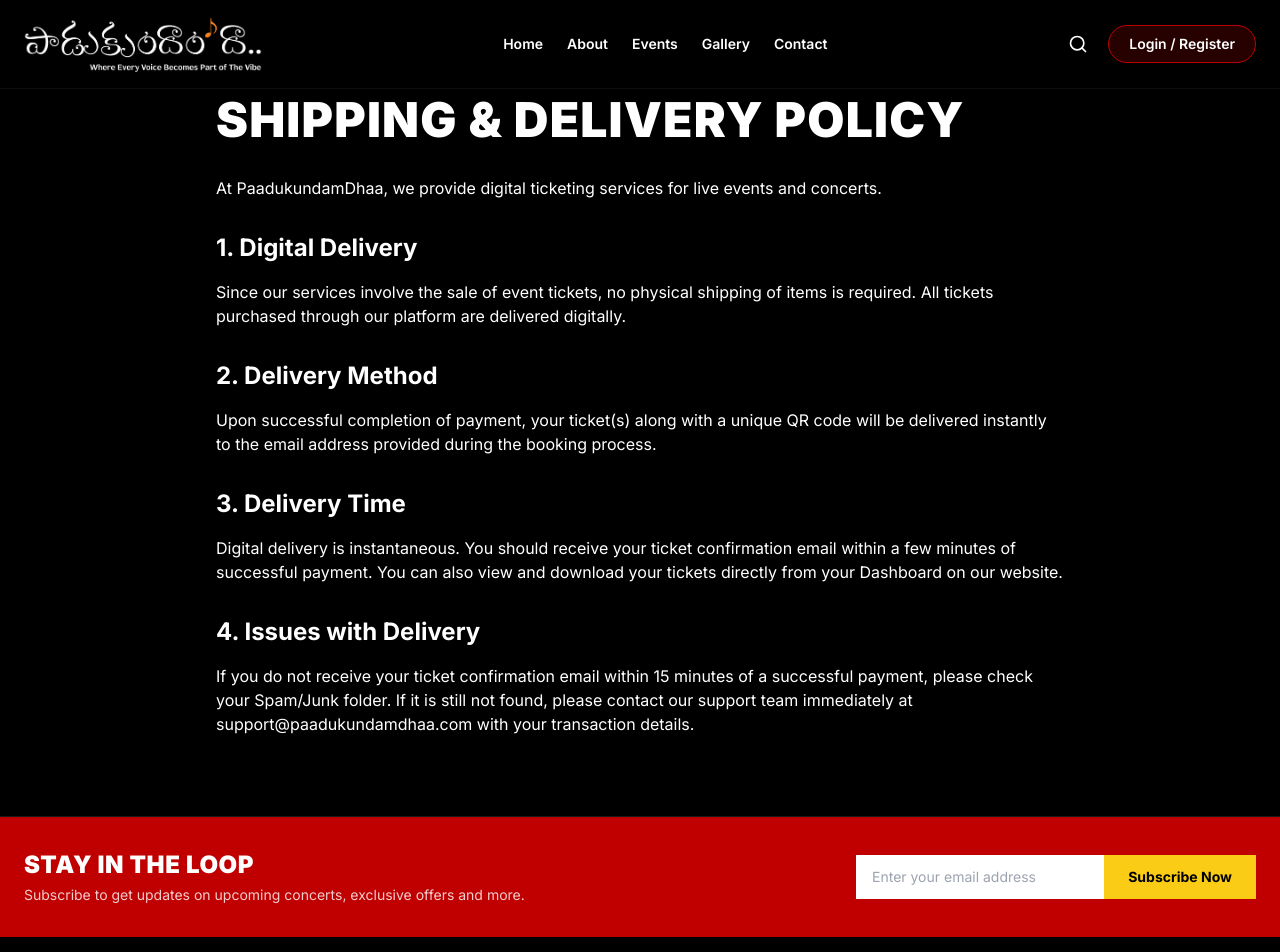
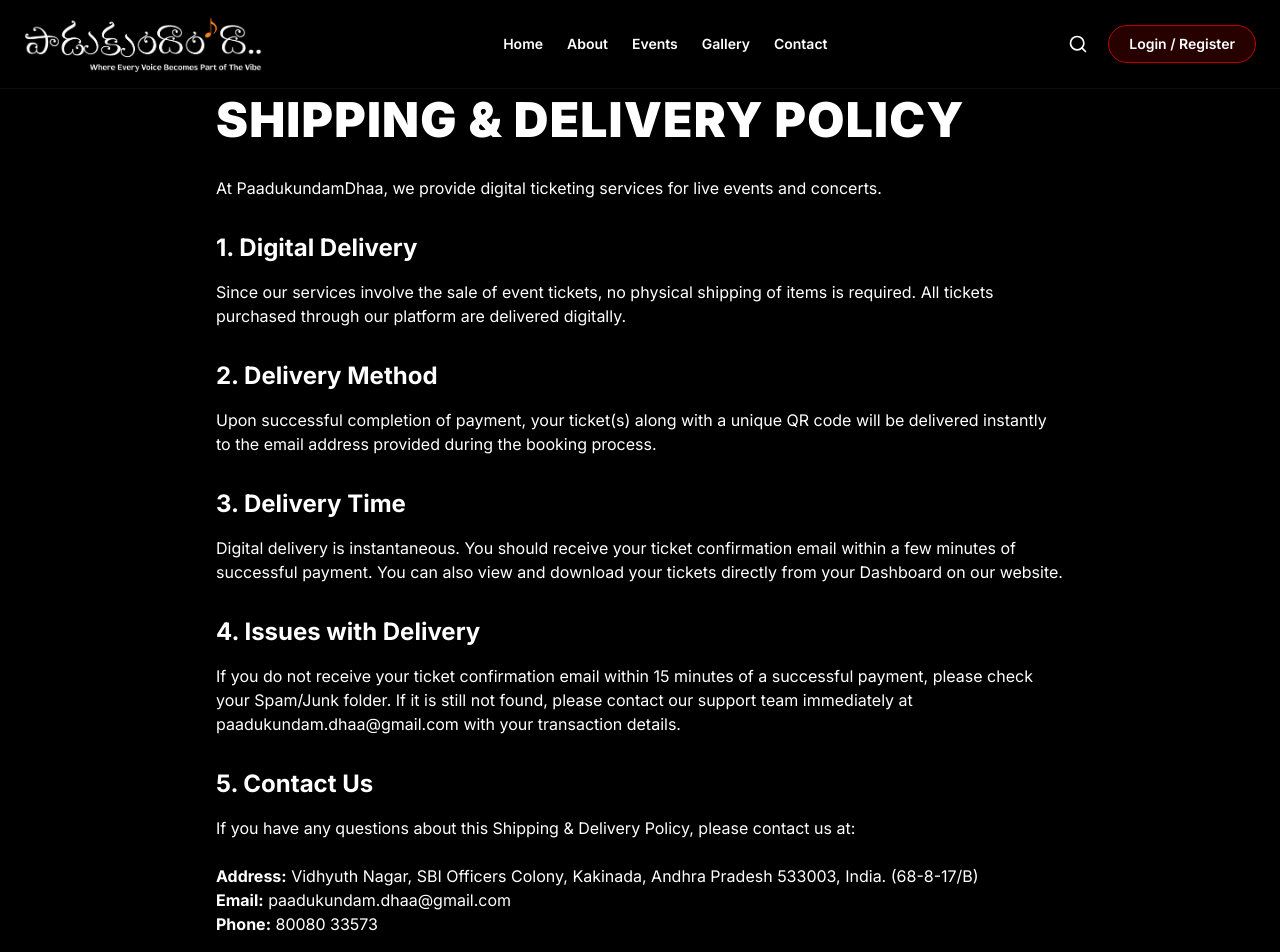
Before and after one commit to paadukundamdhaa-ops/paadukundam-dhaaa, a React (Vite) app: page /shipping-policy in a window 1280 px wide. Shown: the top 952 px of the page. Built offline with nearby package versions, Linux system fonts and the light colour scheme.

Commit message:
Update policies for strict Razorpay compliance (Governing law, refund timeframe)

```diff
--- a/src/pages/RefundPolicy.jsx
+++ b/src/pages/RefundPolicy.jsx
@@ -26,7 +26,7 @@ export default function RefundPolicy() {
           <p className="mb-4">Once a ticket is successfully purchased, it cannot be canceled, refunded, exchanged, or transferred under any circumstances.</p>
 
           <h2 className="text-2xl font-bold mt-8 mb-4">2. Event Postponement or Cancellation</h2>
-          <p className="mb-4">In the rare event that a concert or show is entirely canceled by the organizers, refund procedures will be communicated to the registered email address. However, if an event is postponed or rescheduled to a different date, tickets will remain valid for the new date and no refunds will be issued.</p>
+          <p className="mb-4">In the rare event that a concert or show is entirely canceled by the organizers, refunds will be initiated automatically. Please allow <strong>5 to 7 working days</strong> for the refunded amount to be credited back to your original method of payment. However, if an event is postponed or rescheduled to a different date, tickets will remain valid for the new date and no refunds will be issued.</p>
 
           <h2 className="text-2xl font-bold mt-8 mb-4">3. Platform Fees</h2>
           <p className="mb-4">Any platform or convenience fees charged during the booking process are strictly non-refundable.</p>
--- a/src/pages/ShippingPolicy.jsx
+++ b/src/pages/ShippingPolicy.jsx
@@ -27,7 +27,15 @@ export default function ShippingPolicy() {
           <p className="mb-4">Digital delivery is instantaneous. You should receive your ticket confirmation email within a few minutes of successful payment. You can also view and download your tickets directly from your Dashboard on our website.</p>
 
           <h2 className="text-2xl font-bold mt-8 mb-4">4. Issues with Delivery</h2>
-          <p className="mb-4">If you do not receive your ticket confirmation email within 15 minutes of a successful payment, please check your Spam/Junk folder. If it is still not found, please contact our support team immediately at support@paadukundamdhaa.com with your transaction details.</p>
+          <p className="mb-4">If you do not receive your ticket confirmation email within 15 minutes of a successful payment, please check your Spam/Junk folder. If it is still not found, please contact our support team immediately at paadukundam.dhaa@gmail.com with your transaction details.</p>
+
+          <h2 className="text-2xl font-bold mt-8 mb-4">5. Contact Us</h2>
+          <p className="mb-4">
+            If you have any questions about this Shipping & Delivery Policy, please contact us at:<br /><br />
+            <strong>Address:</strong> Vidhyuth Nagar, SBI Officers Colony, Kakinada, Andhra Pradesh 533003, India. (68-8-17/B)<br />
+            <strong>Email:</strong> paadukundam.dhaa@gmail.com<br />
+            <strong>Phone:</strong> 80080 33573
+          </p>
         </div>
       </div>
     </div>
--- a/src/pages/TermsConditions.jsx
+++ b/src/pages/TermsConditions.jsx
@@ -29,7 +29,10 @@ export default function TermsConditions() {
           <h2 className="text-2xl font-bold mt-8 mb-4">4. Liability</h2>
           <p className="mb-4">PaadukundamDhaa acts solely as a ticketing platform and is not liable for any personal injury, loss, or damage to property at the venue during the event.</p>
 
-          <h2 className="text-2xl font-bold mt-8 mb-4">5. Contact Us</h2>
+          <h2 className="text-2xl font-bold mt-8 mb-4">5. Governing Law & Jurisdiction</h2>
+          <p className="mb-4">These Terms and Conditions shall be governed by and construed in accordance with the laws of India. Any disputes arising in respect of these Terms and Conditions shall be subject to the exclusive jurisdiction of the courts of Kakinada, Andhra Pradesh, India.</p>
+
+          <h2 className="text-2xl font-bold mt-8 mb-4">6. Contact Us</h2>
           <p className="mb-4">
             If you have any questions about these Terms, please contact us at:<br /><br />
             <strong>Address:</strong> Vidhyuth Nagar, SBI Officers Colony, Kakinada, Andhra Pradesh 533003, India. (68-8-17/B)<br />
```
